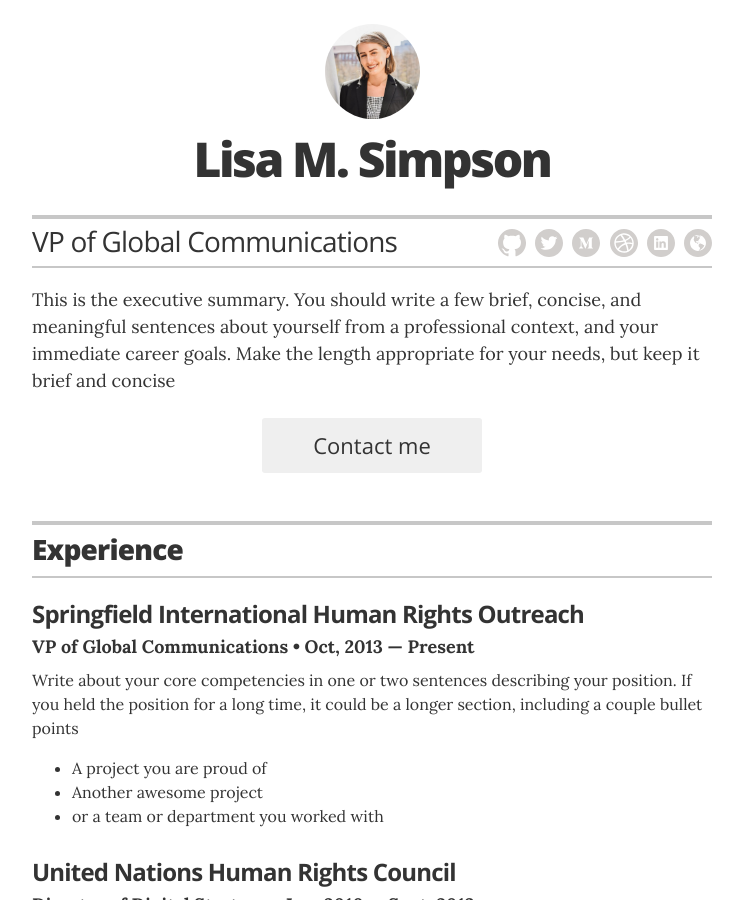
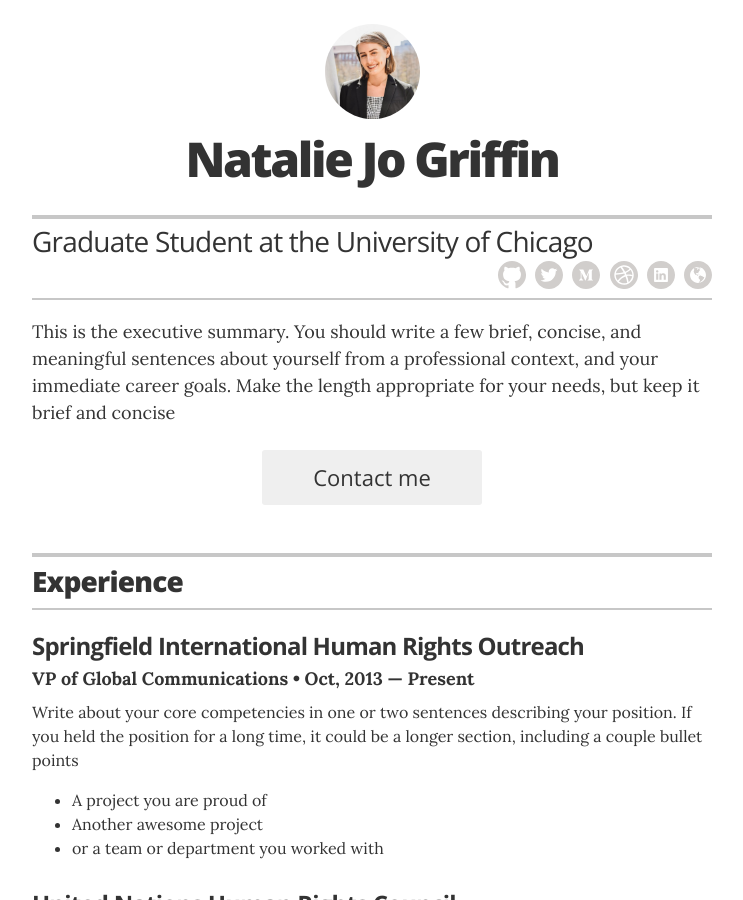
Before and after one commit to ngriffin788/ngriffin788.github.io, a Jekyll site: the page built from index.html, in a window 1280 px wide and 900 px high. Shown: the whole window, without its empty margins (268-1011 px from the left). Built offline with Jekyll 4.4.1, drawn with Linux system fonts in a browser that asks for light colours.

Commit message:
Update _config.yml

```diff
--- a/_config.yml
+++ b/_config.yml
@@ -10,17 +10,17 @@ sass:
 
 # Resume settings
 resume_avatar:                  "true"
-resume_name:                    "Lisa M. Simpson"
-resume_title:                   "VP of Global Communications"
+resume_name:                    "Natalie Jo Griffin"
+resume_title:                   "Graduate Student at the University of Chicago"
 
 # used for the contact button in _layouts/resume.html
-resume_contact_email:           "lisasimpson@youremailaddress.com"
+resume_contact_email:           "njgriffin@uchicago.edu"
 
 # the next two items are used for schema itemprops in _layouts/resume.html
-resume_contact_telephone:       "555-7334"
+resume_contact_telephone:       ""
 resume_contact_address:         "742 Evergreen Terrace, Springfield"
 
-resume_header_contact_info:     "742 Evergreen Terrace, Springfield • 555-7334 • lisasimpson@youremailaddress.com"
+resume_header_contact_info:     "742 Evergreen Terrace, Springfield • 555-7334 • njgriffin@uchicago.edu"
 display_header_contact_info:    "false"
 
 resume_header_intro: "<p>This is the executive summary. You should write a few brief, concise, and meaningful sentences about yourself from a professional context, and your immediate career goals. Make the length appropriate for your needs, but keep it brief and concise</p>"
```
